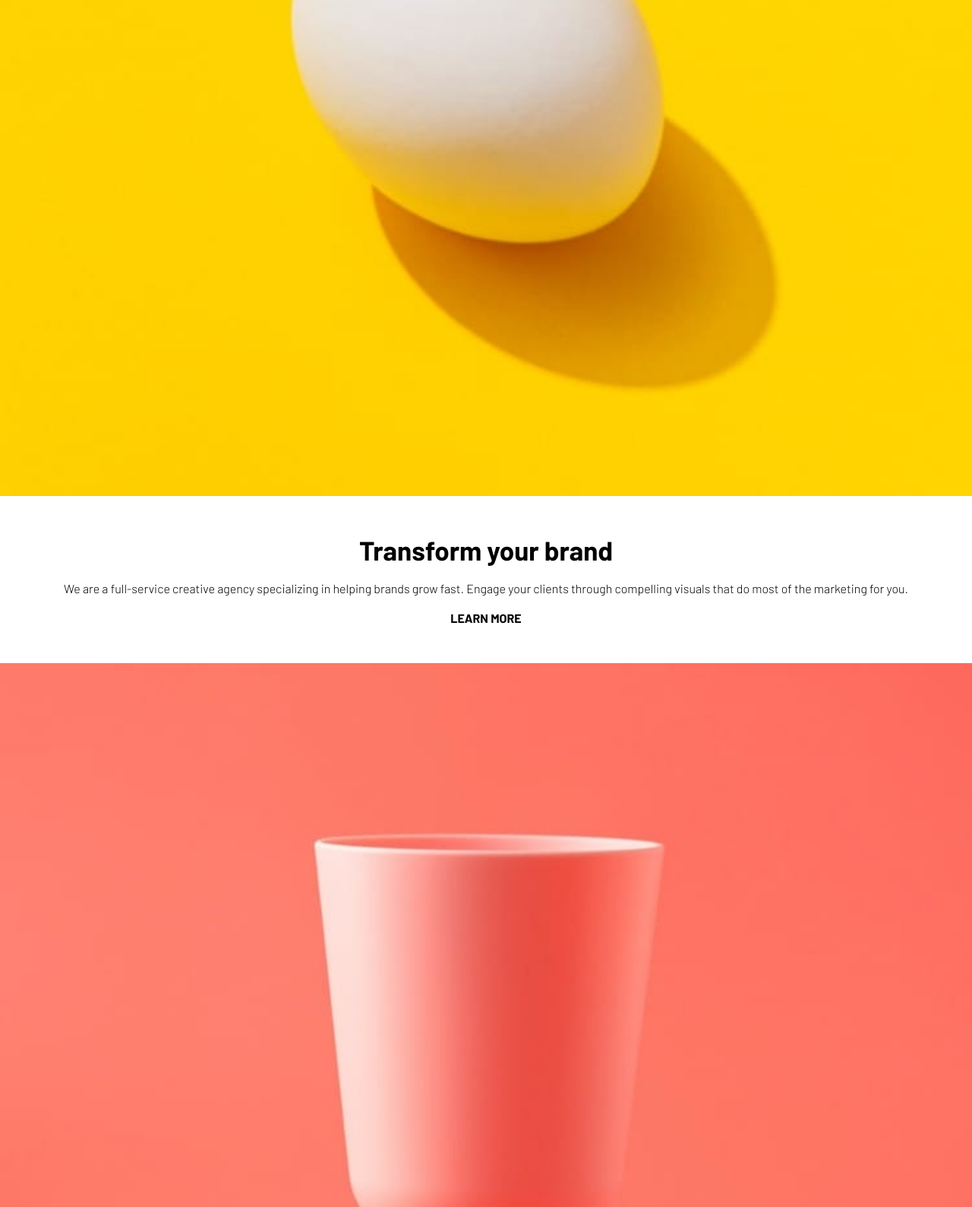
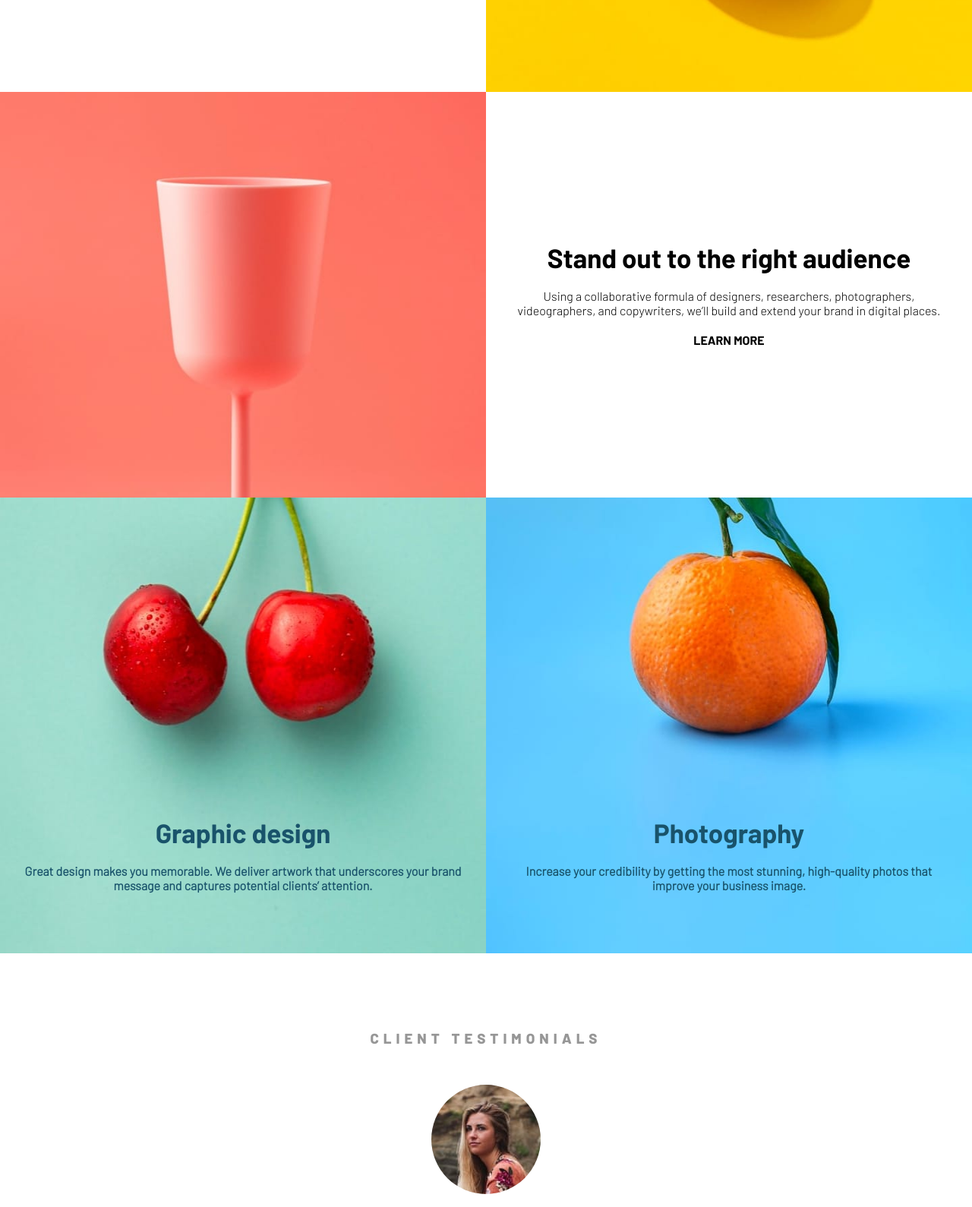
Before and after one commit to Rodri-97/sunnyside-landing-page, a plain HTML site: page index.html in a window 1280 px wide. Shown: the part 940-2529 px from the top of the page at 76% size. Drawn offline with Linux system fonts and the light colour scheme.

Commit message:
brand-section desktop done

```diff
--- a/index.html
+++ b/index.html
@@ -53,11 +53,12 @@
 
   <main class="main">
     <section class="brand-section">
-      <div class="img-container">
-        <img src="images/mobile/image-transform.jpg" alt="Egg">
+      <div class="img-container egg">
+        <img src="images/mobile/image-transform.jpg" alt="Egg" class="mobile-img">
+        <img src="images/desktop/image-transform.jpg" alt="Egg" class="desktop-img">
       </div>
 
-      <div class="text-container">
+      <div class="text-container transform">
         <h2>Transform your brand</h2>
 
         <p>We are a full-service creative agency specializing in helping brands grow fast.
@@ -66,11 +67,12 @@
         <span>LEARN MORE</span>
       </div>
 
-      <div class="img-container">
-        <img src="images/mobile/image-stand-out.jpg" alt="Cup">
+      <div class="img-container cup">
+        <img src="images/mobile/image-stand-out.jpg" alt="Cup" class="mobile-img">
+        <img src="images/desktop/image-stand-out.jpg" alt="Cup" class="desktop-img">
       </div>
 
-      <div class="text-container">
+      <div class="text-container standout">
         <h2>Stand out to the right audience</h2>
 
         <p>Using a collaborative formula of designers, researchers, photographers, videographers, and copywriters, we’ll build and extend your brand in digital places.</p>
@@ -78,9 +80,10 @@
         <span>LEARN MORE</span>
       </div>
 
-      <div class="img-and-text-container">
+      <div class="img-and-text-container cherries">
         <div class="img-container">
-          <img src="images/mobile/image-graphic-design.jpg" alt="Cherries">
+          <img src="images/mobile/image-graphic-design.jpg" alt="Cherries" class="mobile-img">
+          <img src="images/desktop/image-graphic-design.jpg" alt="Cherries" class="desktop-img">
         </div>
 
         <div class="text-container">
@@ -89,9 +92,10 @@
         </div>
       </div>
 
-      <div class="img-and-text-container">
+      <div class="img-and-text-container clementine">
         <div class="img-container">
-          <img src="images/mobile/image-photography.jpg" alt="Clementine">
+          <img src="images/mobile/image-photography.jpg" alt="Clementine" class="mobile-img">
+          <img src="images/desktop/image-photography.jpg" alt="Clementine" class="desktop-img">
         </div>
 
         <div class="text-container">
--- a/styles/sass-components/_brand-section.scss
+++ b/styles/sass-components/_brand-section.scss
@@ -2,10 +2,17 @@
     display: flex;
     flex-direction: column;
 
+    .mobile-img {
+        display: block;
+    }
+
+    .desktop-img {
+        display: none;
+    }
+
     .img-container {
         img {
             width: 100%;
-            display: block;
         }
     }
 
@@ -49,3 +56,47 @@
         }
     }
 }
+
+@media all and (min-width: 900px) {
+    .brand-section {
+        display: grid;
+        grid-template-columns: 1fr 1fr;
+        grid-template-areas:
+            "transform egg"
+            "cup standout"
+            "cherries clementine"
+        ;
+
+        .mobile-img {
+            display: none;
+        }
+
+        .desktop-img {
+            display: block;
+        }
+
+        .transform {
+            grid-area: transform;
+        }
+
+        .egg {
+            grid-area: egg;
+        }
+
+        .cup {
+            grid-area: cup;
+        }
+
+        .standout {
+            grid-area: standout;
+        }
+
+        .cherries {
+            grid-area: cherries;
+        }
+
+        .clementine {
+            grid-area: clementine;
+        }
+    }
+}
```
Also changed, not shown: styles/style.css, 1 other file.
